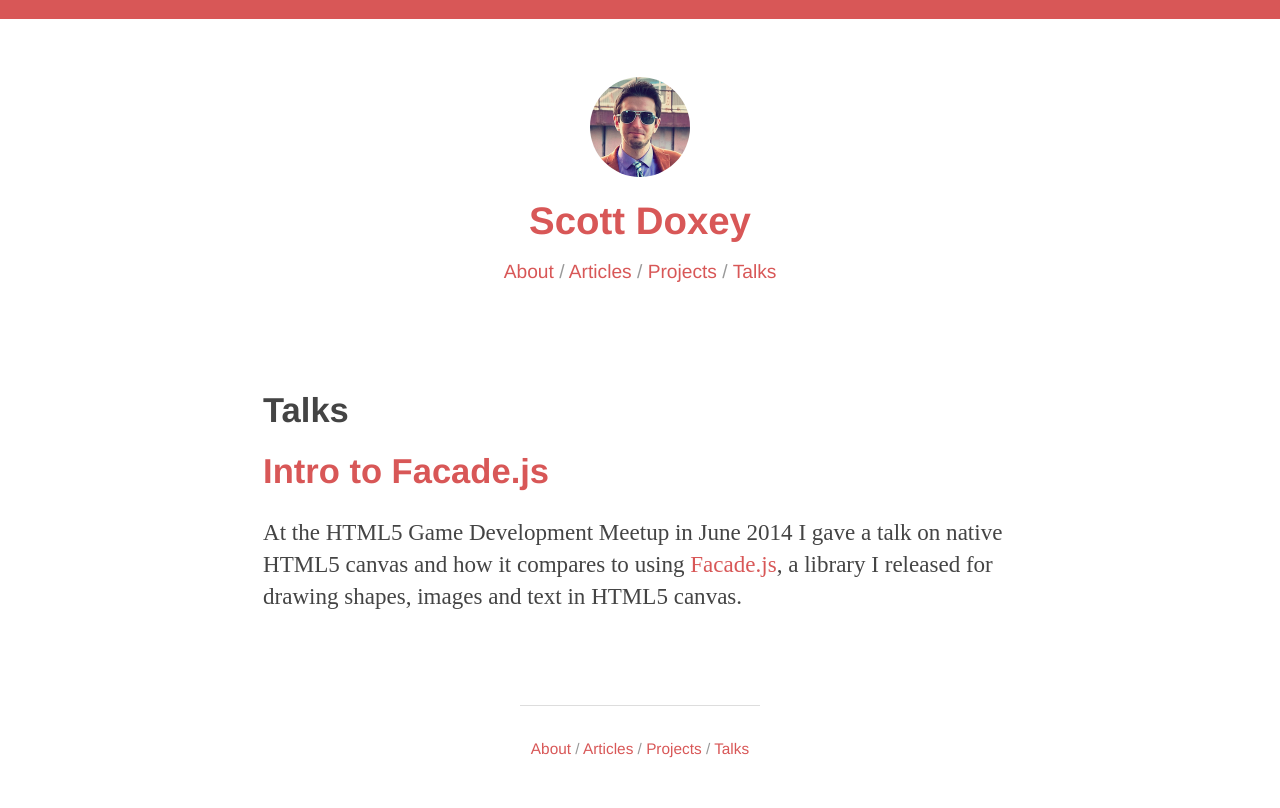
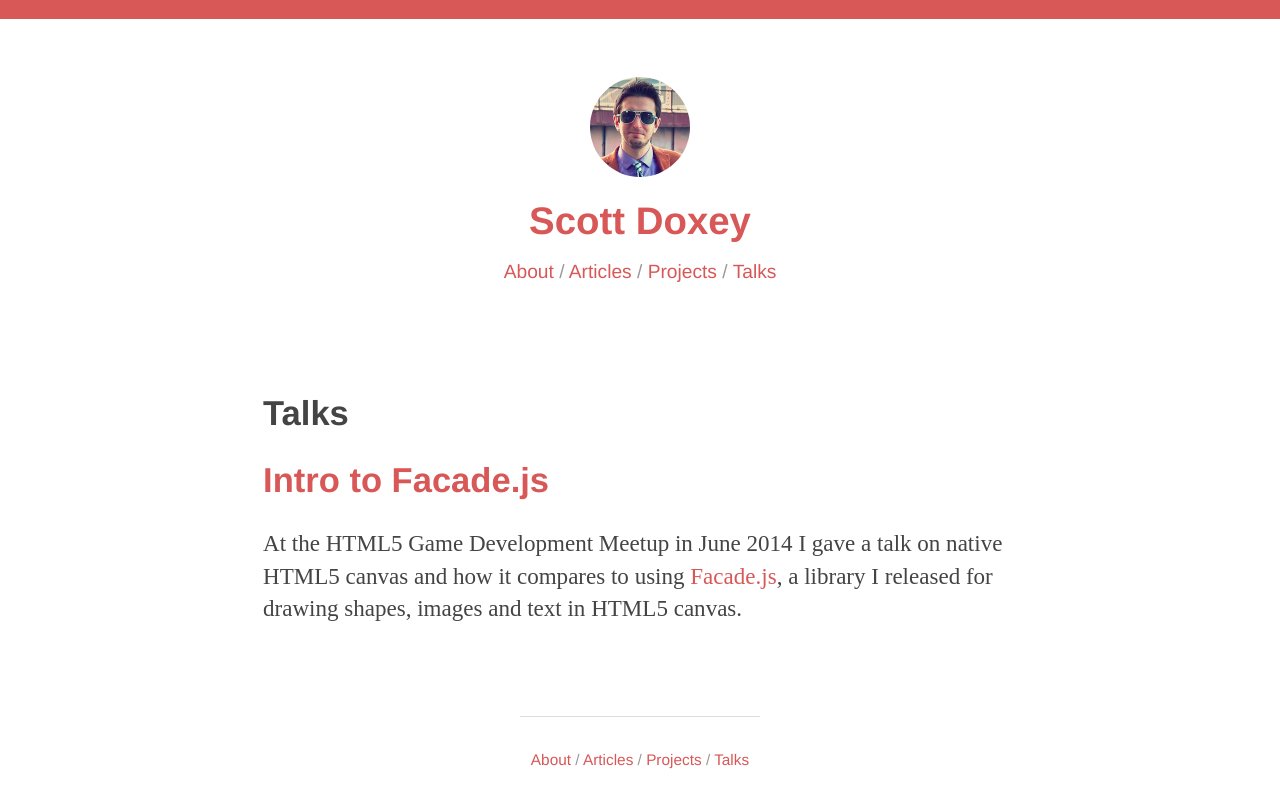
Before and after one commit to neogeek/neogeek.github.io, a Jekyll site: the page built from talks/index.md, in a window 1280 px wide. Shown: the top 808 px of the page. Built offline with Jekyll 4.4.1, drawn with Linux system fonts in a browser that asks for light colours; Markdown is read by kramdown in place of the engine named in the settings.

Commit message:
Style updates.

```diff
--- a/css/styles.css
+++ b/css/styles.css
@@ -21,6 +21,11 @@ a {
 
 img {
     border: 0;
+}
+
+h1,
+h2 {
+    line-height: 1.1em;
 }
 
 p,
```
